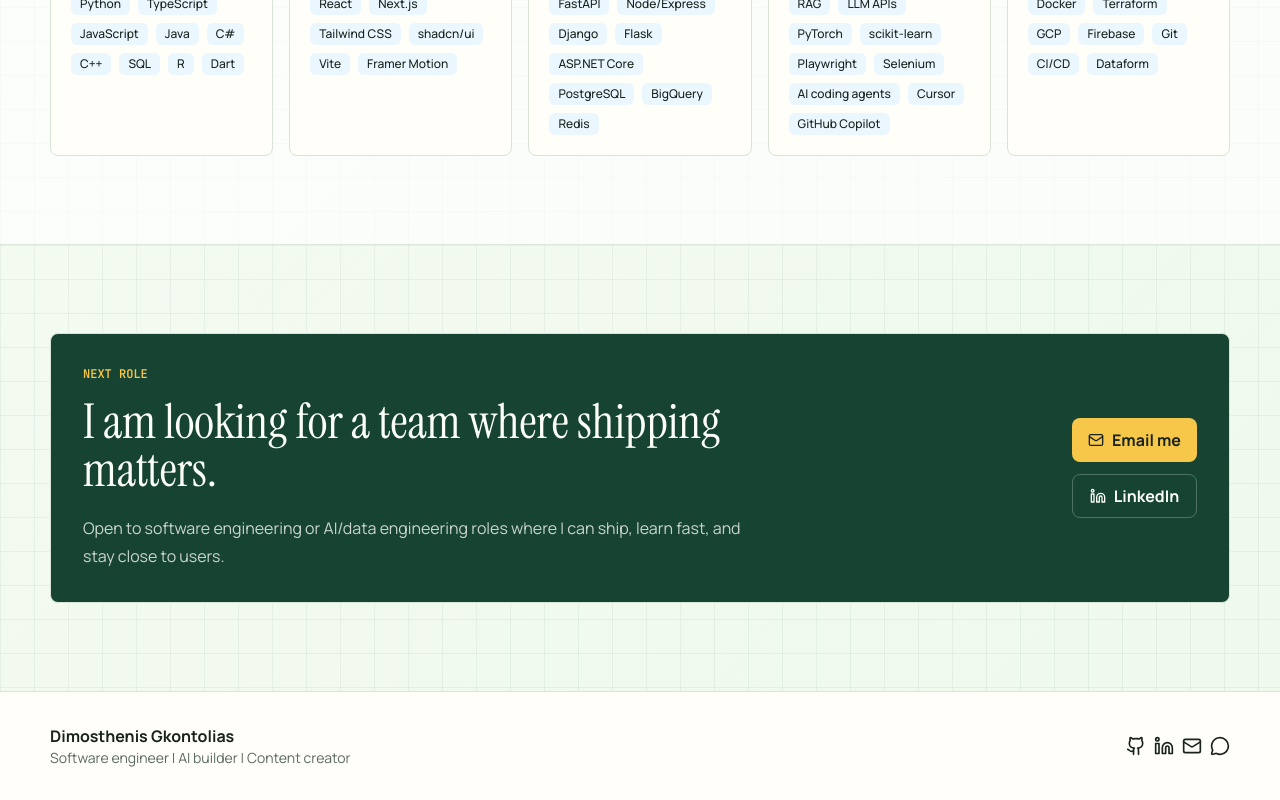
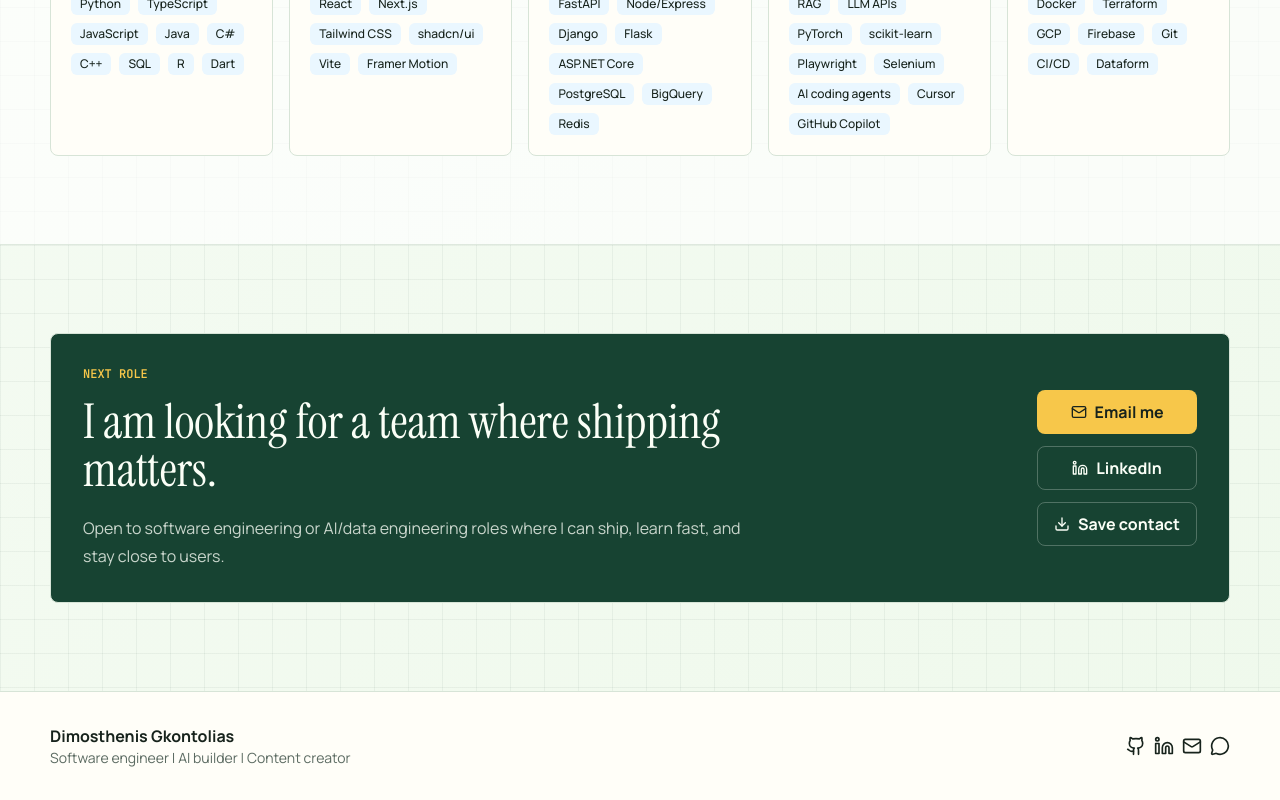
Before and after one commit to dgodolias/dimosthenisgkontolias.com, a Next.js app: page / in a window 1280 px wide. Shown: the part 9683-10483 px from the top of the page. Built offline with nearby package versions, Linux system fonts and the light colour scheme.

Commit message:
content: add recruiter contact card

```diff
--- a/src/app/page.tsx
+++ b/src/app/page.tsx
@@ -4,6 +4,7 @@
   Award,
   BadgeCheck,
   BriefcaseBusiness,
+  Download,
   ExternalLink,
   Github,
   GraduationCap,
@@ -865,6 +866,14 @@
               <Linkedin className="size-4" />
               LinkedIn
             </a>
+            <a
+              href={profile.vcardHref}
+              download
+              className="inline-flex h-11 items-center justify-center gap-2 rounded-lg border border-primary-foreground/25 px-4 font-bold transition hover:bg-primary-foreground/10 focus-ring"
+            >
+              <Download className="size-4" />
+              Save contact
+            </a>
           </div>
         </div>
       </div>
--- a/src/data/portfolio.ts
+++ b/src/data/portfolio.ts
@@ -66,6 +66,7 @@
   location: "Athens, Greece",
   email: "dgodolias18@gmail.com",
   resumeHref: "/assets/DIMOSTHENIS_GKONTOLIAS_CV.pdf",
+  vcardHref: "/assets/dimosthenis-gkontolias.vcf",
   githubHref: "https://github.com/dgodolias",
   linkedinHref: "https://www.linkedin.com/in/dimosthenis-gkontolias-3024b9349/",
   headline:
```
Also changed, not shown: 2 other files (tests, documents, lock files or other folders).
